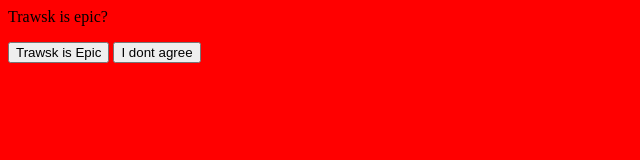
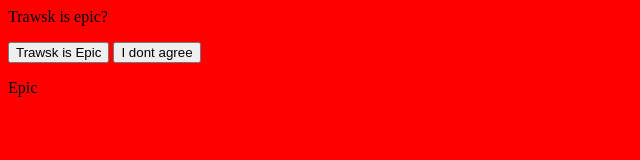
Before and after one commit to TrawCC/Traw, a plain HTML site: page index.html in a window 1280 px wide. Shown: the full height of the page, 0-640 px from the left. Drawn offline with Linux system fonts and the light colour scheme.

Commit message:
Update index.html

```diff
--- a/index.html
+++ b/index.html
@@ -5,3 +5,5 @@
 <button type="button" onclick="alert('Thanks mate ;)')">Trawsk is Epic</button>
 
 <button type="button" onclick="alert('Mad cuz bad')">I dont agree</button>
+
+  <p>Epic</p>
```
